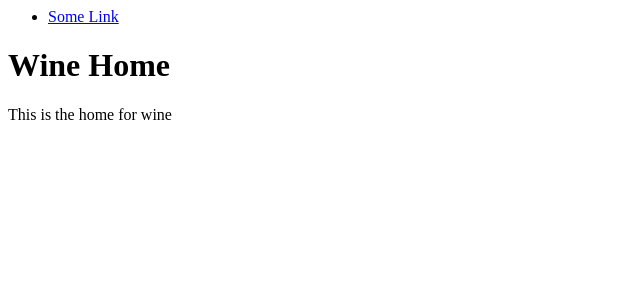
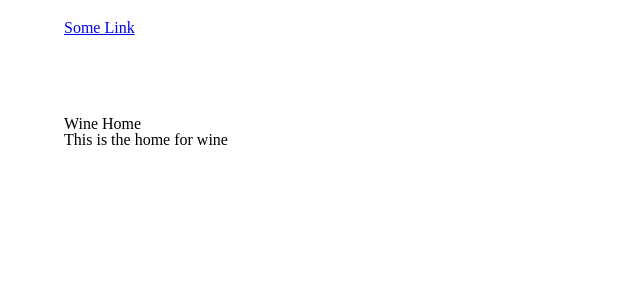
Before and after one commit to paulnorthup/flask-wine, a Flask app: page / in a window 1280 px wide. Shown: the top 300 px of the page, without its empty margins (0-640 px from the left). Run offline with Flask 2, Linux system fonts and the light colour scheme.

Commit message:
add style basics/framework/what-have-you

```diff
--- /dev/null
+++ b/static/sass/_layout.scss
@@ -0,0 +1,16 @@
+// Layout Stuff
+
+.wrapper {
+  width: 100%;
+  display: block;
+  overflow: hidden;
+  padding: 20px 0;
+}
+.container {
+  width: 90%;
+  max-width: 1200px;
+  margin: 0 auto;
+  @media screen and (max-width: 700px) {
+    text-align: center;
+  }
+}
--- /dev/null
+++ b/static/sass/screen.scss
@@ -0,0 +1,17 @@
+/* Welcome to Compass.
+ * In this file you should write your main styles. (or centralize your imports)
+ * Import this file using the following HTML or equivalent:
+ * <link href="/stylesheets/screen.css" media="screen, projection" rel="stylesheet" type="text/css" /> */
+
+@import "compass/reset";
+
+// Layout
+@import 'layout';
+
+// Typography
+@import 'typography';
+
+// Styles
+@import 'styles/homepage';
+@import 'styles/wine-listing';
+@import 'styles/wine';
--- /dev/null
+++ b/static/sass/styles/_homepage.scss
@@ -0,0 +1,2 @@
+body.home {
+}
--- /dev/null
+++ b/static/stylesheets/screen.css
@@ -0,0 +1,89 @@
+/* Welcome to Compass.
+ * In this file you should write your main styles. (or centralize your imports)
+ * Import this file using the following HTML or equivalent:
+ * <link href="/stylesheets/screen.css" media="screen, projection" rel="stylesheet" type="text/css" /> */
+/* line 17, ../../../../.rvm/gems/ruby-2.0.0-p451/gems/compass-0.12.4/frameworks/compass/stylesheets/compass/reset/_utilities.scss */
+html, body, div, span, applet, object, iframe,
+h1, h2, h3, h4, h5, h6, p, blockquote, pre,
+a, abbr, acronym, address, big, cite, code,
+del, dfn, em, img, ins, kbd, q, s, samp,
+small, strike, strong, sub, sup, tt, var,
+b, u, i, center,
+dl, dt, dd, ol, ul, li,
+fieldset, form, label, legend,
+table, caption, tbody, tfoot, thead, tr, th, td,
+article, aside, canvas, details, embed,
+figure, figcaption, footer, header, hgroup,
+menu, nav, output, ruby, section, summary,
+time, mark, audio, video {
+  margin: 0;
+  padding: 0;
+  border: 0;
+  font: inherit;
+  font-size: 100%;
+  vertical-align: baseline;
+}
+
+/* line 22, ../../../../.rvm/gems/ruby-2.0.0-p451/gems/compass-0.12.4/frameworks/compass/stylesheets/compass/reset/_utilities.scss */
+html {
+  line-height: 1;
+}
+
+/* line 24, ../../../../.rvm/gems/ruby-2.0.0-p451/gems/compass-0.12.4/frameworks/compass/stylesheets/compass/reset/_utilities.scss */
+ol, ul {
+  list-style: none;
+}
+
+/* line 26, ../../../../.rvm/gems/ruby-2.0.0-p451/gems/compass-0.12.4/frameworks/compass/stylesheets/compass/reset/_utilities.scss */
+table {
+  border-collapse: collapse;
+  border-spacing: 0;
+}
+
+/* line 28, ../../../../.rvm/gems/ruby-2.0.0-p451/gems/compass-0.12.4/frameworks/compass/stylesheets/compass/reset/_utilities.scss */
+caption, th, td {
+  text-align: left;
+  font-weight: normal;
+  vertical-align: middle;
+}
+
+/* line 30, ../../../../.rvm/gems/ruby-2.0.0-p451/gems/compass-0.12.4/frameworks/compass/stylesheets/compass/reset/_utilities.scss */
+q, blockquote {
+  quotes: none;
+}
+/* line 103, ../../../../.rvm/gems/ruby-2.0.0-p451/gems/compass-0.12.4/frameworks/compass/stylesheets/compass/reset/_utilities.scss */
+q:before, q:after, blockquote:before, blockquote:after {
+  content: "";
+  content: none;
+}
+
+/* line 32, ../../../../.rvm/gems/ruby-2.0.0-p451/gems/compass-0.12.4/frameworks/compass/stylesheets/compass/reset/_utilities.scss */
+a img {
+  border: none;
+}
+
+/* line 116, ../../../../.rvm/gems/ruby-2.0.0-p451/gems/compass-0.12.4/frameworks/compass/stylesheets/compass/reset/_utilities.scss */
+article, aside, details, figcaption, figure, footer, header, hgroup, menu, nav, section, summary {
+  display: block;
+}
+
+/* line 3, ../sass/_layout.scss */
+.wrapper {
+  width: 100%;
+  display: block;
+  overflow: hidden;
+  padding: 20px 0;
+}
+
+/* line 9, ../sass/_layout.scss */
+.container {
+  width: 90%;
+  max-width: 1200px;
+  margin: 0 auto;
+}
+@media screen and (max-width: 700px) {
+  /* line 9, ../sass/_layout.scss */
+  .container {
+    text-align: center;
+  }
+}
--- a/templates/base.html
+++ b/templates/base.html
@@ -2,22 +2,35 @@
 <html>
   <head>
     <title>{% block title %}Wine{% endblock %}</title>
+    <link rel="stylesheet" href="{{ url_for('static', filename='stylesheets/screen.css' )}}" />
     {% block custom_css %}
     {% endblock %}
     {% block custom_js %}
     {% endblock %}
   </head>
-  <body>
-    {% include 'navigation.html' %}
+  <body class="{% block body_class %}{% endblock %}">
+    <div class="wrapper wrapper-navigation">
+      <div class="container container-navigation">
+        {% include 'navigation.html' %}
+      </div>
+    </div>
 
-    {% for message in get_flashed_messages() %}
+    <div class="wrapper wrapper-messages">
+      <div class="container container-messages">
+        {% for message in get_flashed_messages() %}
         <div class="alert alert-warning">
-            <button type="button" class="close" data-dismiss="alert">&times;</button>
-            {{ message }}
+          {{ message }}
         </div>
         {% endfor %}
+      </div>
+    </div>
 
-    {% block content %}
-    {% endblock %}
+    <div class="wrapper wrapper-content">
+      <div class="container container-content">
+        {% block content %}
+        {% endblock %}
+      </div>
+    </div>
+
   </body>
 </html>
--- a/templates/index.html
+++ b/templates/index.html
@@ -1,4 +1,6 @@
 {% extends 'base.html' %}
+
+{% block body_class %}home{% endblock %}
 
 {% block content %}
 <h1>Wine Home</h1>
```
Also changed, not shown: data.sqlite (deleted), static/sass/_styles.scss (added), static/sass/_typography.scss (added), static/sass/styles/_wine-listing.scss (added), static/sass/styles/_wine.scss (added), 1 other file.
